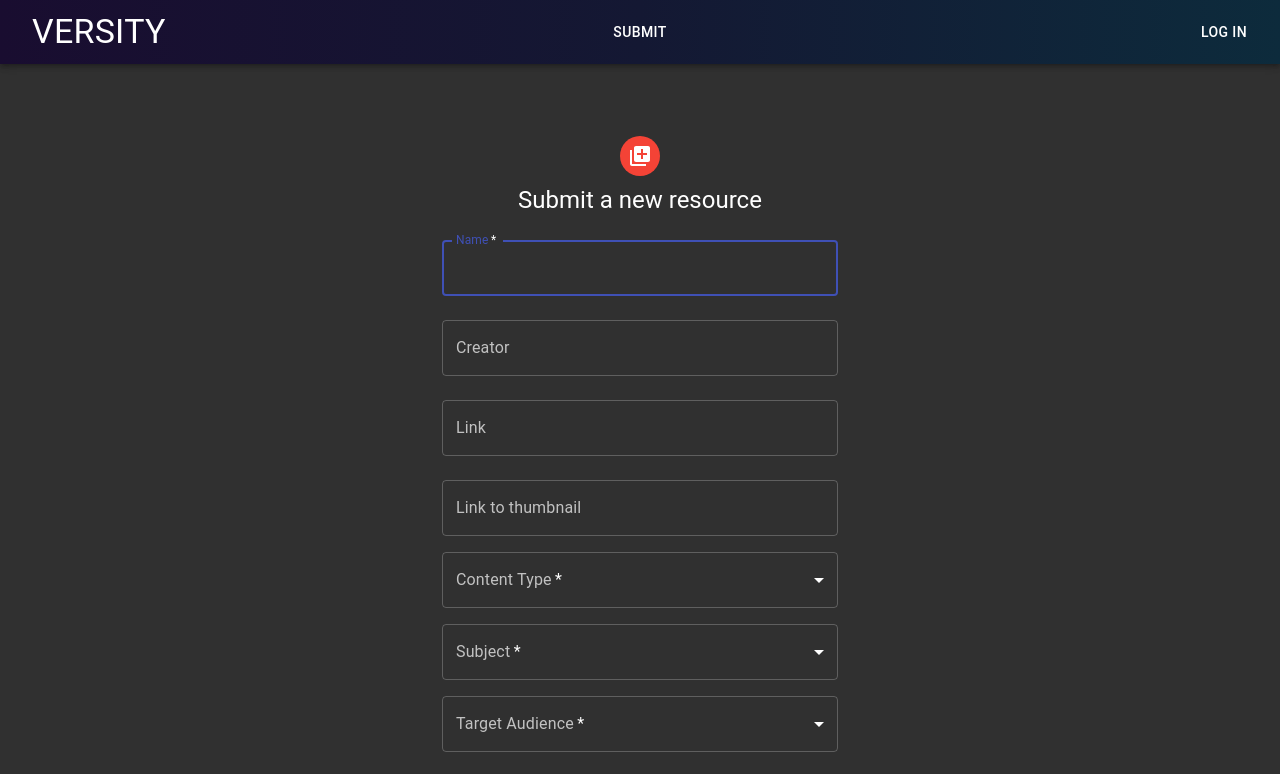
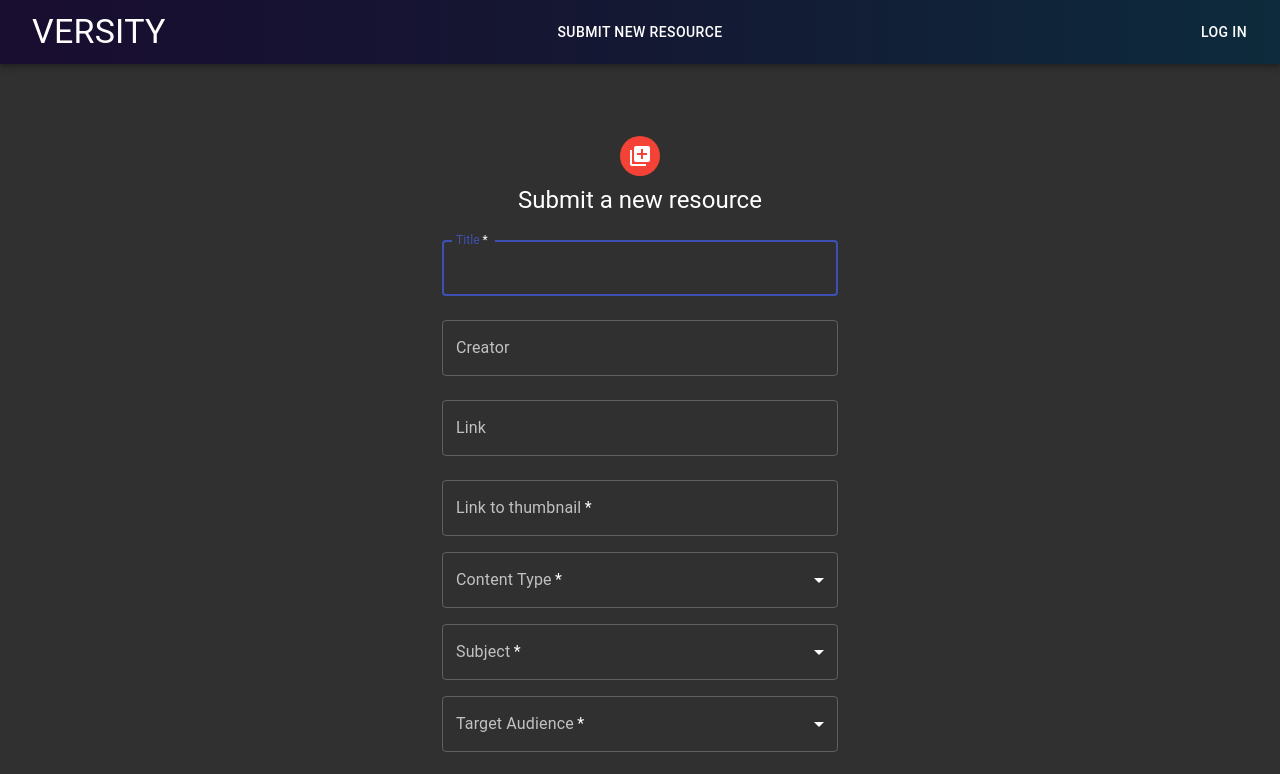
Before and after one commit to jason-yang31415/versity-tmp, a React (Create React App) app: page /submit in a window 1280 px wide. Shown: the top 774 px of the page. Built offline with nearby package versions, Linux system fonts and the light colour scheme.

Commit message:
submit new resource to backend

```diff
--- a/src/components/Navbar.js
+++ b/src/components/Navbar.js
@@ -83,7 +83,9 @@ function Navbar({ user, signOut }) {
                         </Button>
                     </div>
 
-                    <Button color="inherit" to="/submit" component={Link}>SUBMIT</Button>
+                    <Button color="inherit" to="/submit" component={Link}>
+                        SUBMIT NEW RESOURCE
+                    </Button>
 
                     <div className={classes.rightBar}>
                         {user ? (
--- a/src/components/Submit.js
+++ b/src/components/Submit.js
@@ -11,11 +11,13 @@ import Select from "@material-ui/core/Select";
 import FormControl from "@material-ui/core/FormControl";
 import MenuItem from "@material-ui/core/MenuItem";
 import InputLabel from "@material-ui/core/InputLabel";
-import LibraryAddIcon from '@material-ui/icons/LibraryAdd';
+import LibraryAddIcon from "@material-ui/icons/LibraryAdd";
 import Typography from "@material-ui/core/Typography";
 import { makeStyles } from "@material-ui/core/styles";
 import Container from "@material-ui/core/Container";
 import { useHistory } from "react-router-dom";
+
+import { submitNewResource } from "../thunks";
 
 const useStyles = makeStyles((theme) => ({
     paper: {
@@ -49,9 +51,12 @@ export default function Submit() {
     const history = useHistory();
 
     const [state, setState] = React.useState({
+        title: "",
         type: "",
         subject: "",
-        audience: "",
+        targetAudience: "",
+        thumbnail: "",
+        description: "",
     });
 
     const handleChange = (event) => {
@@ -65,7 +70,8 @@ export default function Submit() {
     };
 
     const submitClick = () => {
-        history.push('/');
+        submitNewResource(state);
+        history.push("/");
     };
     return (
         <Container component="main" maxWidth="xs">
@@ -83,9 +89,10 @@ export default function Submit() {
                         variant="outlined"
                         margin="normal"
                         fullWidth
-                        id="name"
-                        label="Name"
-                        name="name"
+                        id="title"
+                        label="Title"
+                        name="title"
+                        onChange={handleChange}
                         autoFocus
                     />
                     <TextField
@@ -108,9 +115,11 @@ export default function Submit() {
                         variant="outlined"
                         margin="normal"
                         fullWidth
-                        id="thumbnail-url"
+                        id="thumbnail"
                         label="Link to thumbnail"
-                        name="thumbnail-url"
+                        name="thumbnail"
+                        onChange={handleChange}
+                        required
                     />
 
                     <FormControl
@@ -132,7 +141,7 @@ export default function Submit() {
                                 id: "outlined-type-simple",
                             }}
                         >
-                            <MenuItem value={"book"}>Book</MenuItem>
+                            <MenuItem value={"textbook"}>Book</MenuItem>
                             <MenuItem value={"notes"}>Notes</MenuItem>
                             <MenuItem value={"video"}>Video</MenuItem>
                             <MenuItem value={"course"}>Online Course</MenuItem>
@@ -176,11 +185,11 @@ export default function Submit() {
                             Target Audience
                         </InputLabel>
                         <Select
-                            value={state.audience}
+                            value={state.targetAudience}
                             onChange={handleChange}
                             label="Audience"
                             inputProps={{
-                                name: "audience",
+                                name: "targetAudience",
                                 id: "outlined-audience-simple",
                             }}
                         >
@@ -202,6 +211,7 @@ export default function Submit() {
                         name="description"
                         multiline
                         rows={5}
+                        onChange={handleChange}
                     />
                     <Button
                         fullWidth
--- a/src/thunks.js
+++ b/src/thunks.js
@@ -102,3 +102,11 @@ export function getThingInfo(id) {
         }, 500);
     });
 }
+
+export function submitNewResource(res) {
+    console.log(res);
+    fetch("http://localhost:9000/submit", {
+        method: "POST",
+        body: JSON.stringify(res),
+    });
+}
```
